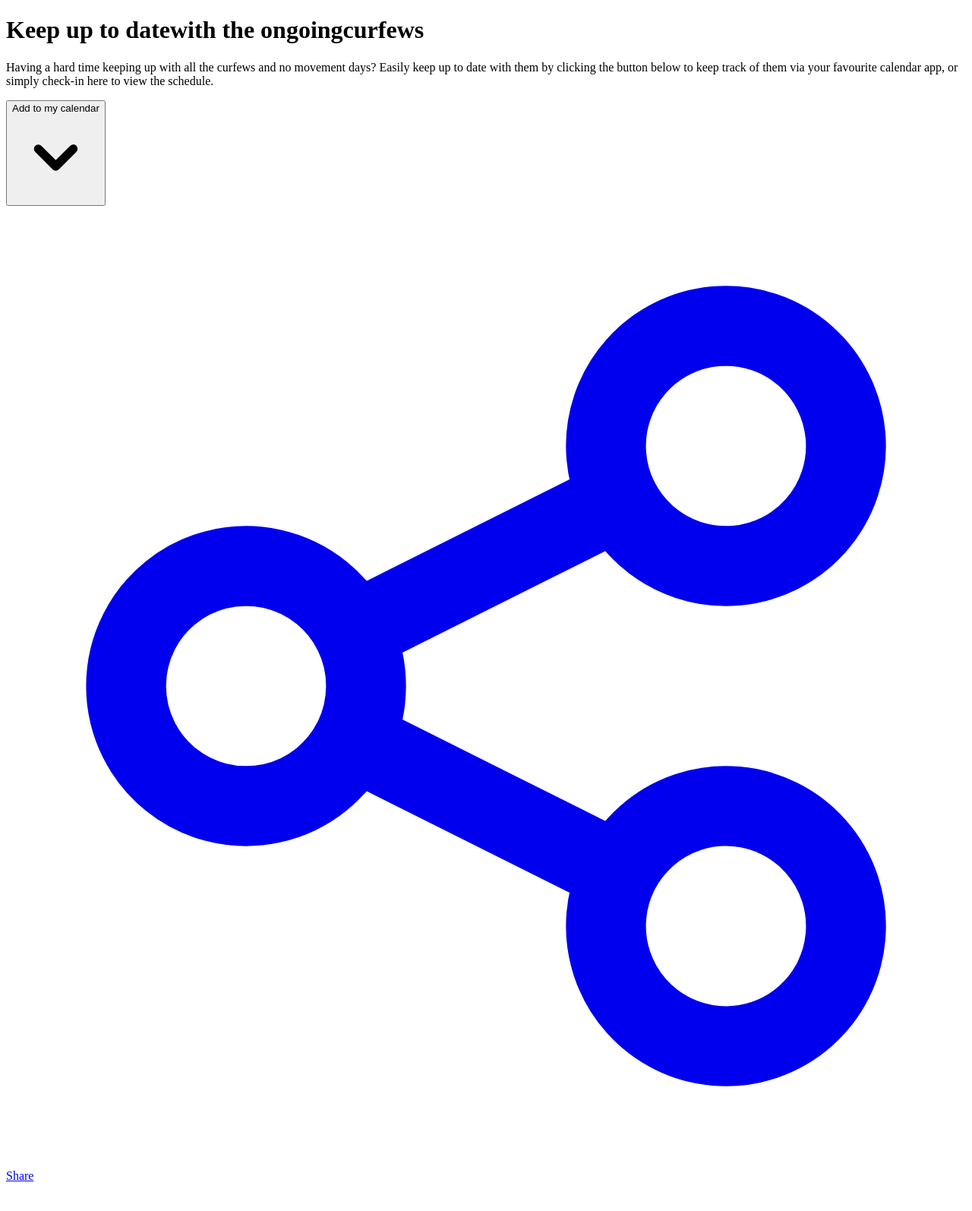
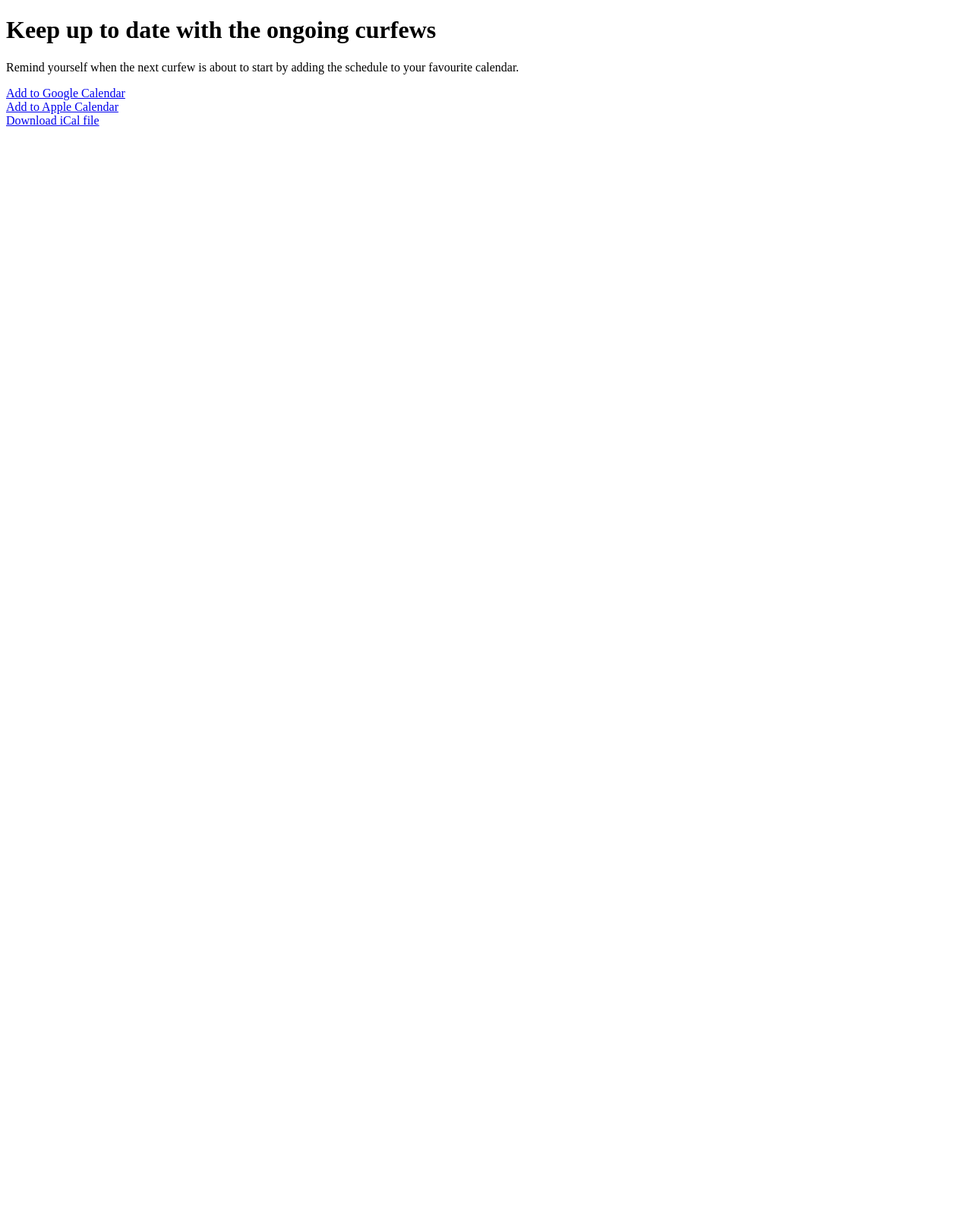
Before and after one commit to pierlon/ja-curfew-calendar, a Next.js app: page / in a window 1280 px wide. Shown: the top 1594 px of the page at 76% size. After the commit the page ends 800 px from the top, so only its background shows below. Built offline with nearby package versions, Linux system fonts and the light colour scheme; grey boxes are pictures that could not be loaded.

Commit message:
Redesign main links

```diff
--- a/pages/index.js
+++ b/pages/index.js
@@ -1,12 +1,8 @@
 import Head from 'next/head'
-import { Fragment } from 'react'
-import { Menu, Transition } from '@headlessui/react'
-import { ShareIcon } from '@heroicons/react/outline'
-import { ChevronDownIcon } from '@heroicons/react/solid'
 
 const calendars = [
-    { name: 'Google Calendar', url: '/calendar/google', external: true },
-    { name: 'Apple Calendar', url: '/calendar/apple' },
+    { name: 'Add to Google Calendar', url: '/calendar/google', external: true },
+    { name: 'Add to Apple Calendar', url: '/calendar/apple' },
     { name: 'Download iCal file', url: '/calendar.ics' },
 ]
 
@@ -30,83 +26,42 @@ export default function Home() {
                             <div className="mx-auto max-w-md px-4 sm:max-w-2xl sm:px-6 sm:text-center lg:px-0 lg:text-left lg:flex lg:items-center">
                                 <div className="lg:py-24">
                                     <h1 className="mt-4 text-4xl tracking-tight font-extrabold text-gray-900 sm:mt-5 sm:text-6xl lg:mt-6 xl:text-6xl">
-                                        <span className="block">Keep up to date</span>
-                                        <span className="block">with the ongoing</span>
-                                        <span className="block text-indigo-600">curfews</span>
+                                        <span className="block">
+                                            Keep up to date with the ongoing{' '}
+                                            <span className="text-indigo-600">curfews</span>
+                                        </span>
                                     </h1>
                                     <p className="mt-3 text-base text-gray-900 sm:mt-5 sm:text-xl lg:text-lg xl:text-xl">
-                                        Having a hard time keeping up with all the curfews and no movement days?
-                                        Easily keep up to date with them by clicking the button below to keep track of them via your favourite calendar app,
-                                        or simply check-in here to view the schedule.
+                                        Remind yourself when the next curfew is about to start by adding the schedule to
+                                        your favourite calendar.
                                     </p>
-                                    <div className="mt-5 sm:mt-8 sm:flex sm:justify-center lg:justify-start">
-                                        <Menu as="div" className="relative md:inline-block text-left">
-                                            <div>
-                                                <Menu.Button className="inline-flex justify-center items-center w-full rounded-md shadow px-8 py-3 border border-transparent text-base font-medium text-white bg-indigo-600 hover:bg-indigo-700 md:py-4 md:text-lg md:px-10">
-                                                    Add to my calendar
-                                                    <ChevronDownIcon className="ml-2 h-5 w-5" aria-hidden="true" />
-                                                </Menu.Button>
-                                            </div>
-
-                                            <Transition
-                                                as={Fragment}
-                                                enter="transition ease-out duration-100"
-                                                enterFrom="transform opacity-0 scale-95"
-                                                enterTo="transform opacity-100 scale-100"
-                                                leave="transition ease-in duration-75"
-                                                leaveFrom="transform opacity-100 scale-100"
-                                                leaveTo="transform opacity-0 scale-95"
-                                            >
-                                                <Menu.Items className="origin-top-right absolute right-0 mt-2 w-56 rounded-md shadow-lg bg-white ring-1 ring-black ring-opacity-5 focus:outline-none">
-                                                    <div className="py-1">
-                                                        {
-                                                            calendars.map((calendar, i) => (
-                                                                <Menu.Item key={i}>
-                                                                    {({ active }) => (
-                                                                        // eslint-disable-next-line react/jsx-no-target-blank
+                                    <div className="mt-5 sm:mt-8 sm:flex sm:flex-col sm:justify-center sm:space-y-4 lg:justify-start">
+                                        { calendars.map((calendar) => (
+                                            <div key={ calendar.name } className="rounded-md shadow">
                                                 <a
                                                     href={calendar.url}
                                                     target={calendar.external ? '_blank' : null}
                                                     rel={calendar.external ? 'noopener noreferrer' : null}
-                                                                            className={classNames(
-                                                                                active ? 'bg-indigo-100 text-indigo-900' : 'text-indigo-700',
-                                                                                'block px-4 py-2 text-sm',
-                                                                                'md:py-2 md:text-base'
-                                                                            )}
+                                                    className="flex items-center justify-center px-8 py-3 border border-transparent text-base font-medium rounded-md text-white bg-indigo-600 hover:bg-indigo-700 md:py-4 md:text-lg md:px-10"
                                                 >
                                                     {calendar.name}
                                                 </a>
-                                                                    )}
-                                                                </Menu.Item>
-                                                            ))
-                                                        }
                                             </div>
-                                                </Menu.Items>
-                                            </Transition>
-                                        </Menu>
-                                        <div className="mt-3 sm:mt-0 sm:ml-3">
-                                            <a
-                                                href="https://twitter.com/intent/tweet?text=Keep%20up%20to%20date%20with%20the%20curfew%20dates%20in%20Jamaica%20by%20adding%20them%20to%20your%20calendar%20via%20https%3A%2F%2Fja-curfew-calendar.vercel.app%21"
-                                                target="_blank"
-                                                rel="noopener noreferrer"
-                                                className="w-full flex items-center justify-center px-8 py-3 border border-transparent text-base font-medium rounded-md text-indigo-700 bg-indigo-100 hover:bg-indigo-200 md:py-4 md:text-lg md:px-10"
-                                            >
-                                                <ShareIcon className="mr-3 h-6 w-6" aria-hidden="true"/>
-                                                Share
-                                            </a>
-                                        </div>
+                                        )) }
                                     </div>
                                 </div>
                             </div>
                             <div className="mt-12 -mb-16 sm:-mb-48 lg:m-0 lg:flex lg:items-center">
                                 <div className="mx-auto max-w-md px-4 sm:max-w-2xl sm:px-6 lg:max-w-none lg:px-0">
-                                    <iframe src="https://calendar.google.com/calendar/embed?height=600&wkst=1&src=cDJ0Z2k1NzY0aG11dDhzOHA2Nmw0ZnE2dXNudGtsZjBAaW1wb3J0LmNhbGVuZGFyLmdvb2dsZS5jb20&showPrint=0&showNav=1&showTitle=0&showTabs=0&showCalendars=0&showTz=1" style={{ borderWidth: 0, width: 650, height: 450, frameborder: 0, scrolling: 'no' }}></iframe>
+                                    {/* todo: add calender */}
                                 </div>
                             </div>
                         </div>
                     </div>
                 </div>
             </main>
+
+            {/* todo: add footer */}
         </div>
     )
 }
```
Lines whose indentation alone changed are shown as unchanged.
